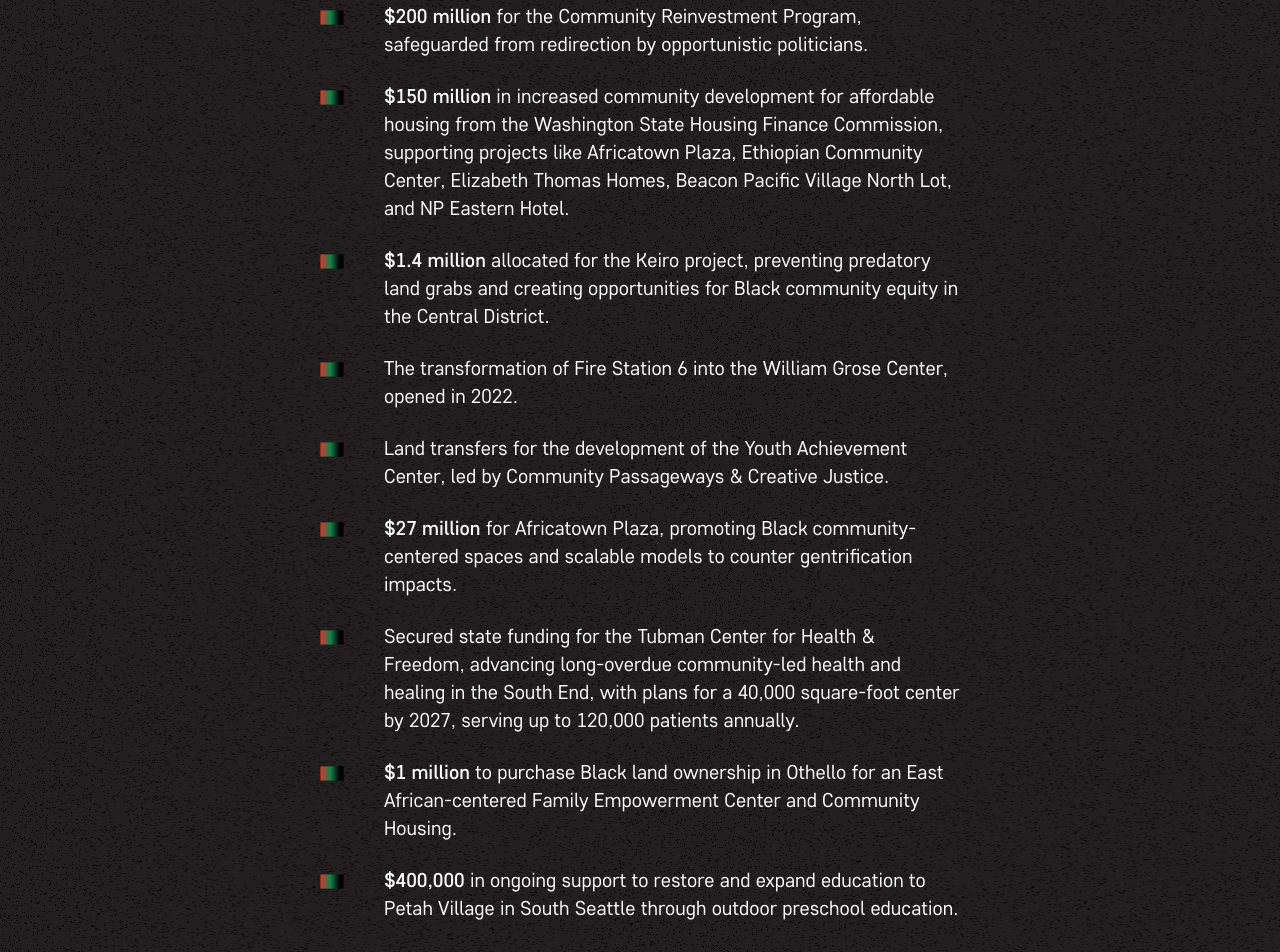
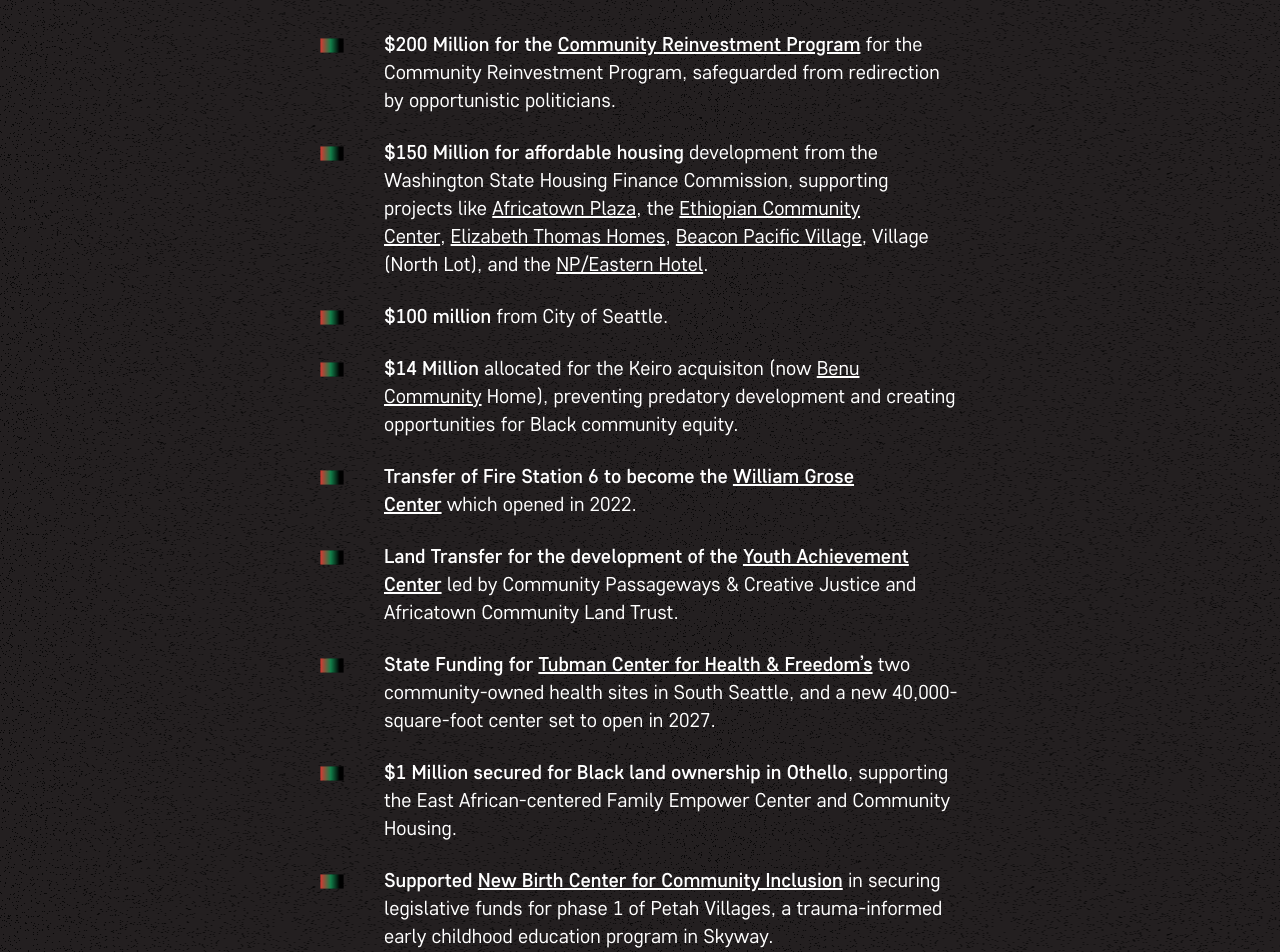
Before and after one commit to abu-kausar/contentful, a Next.js app: page /recentwins in a window 1280 px wide. Shown: the part 1140-2092 px from the top of the page. Built offline with nearby package versions, Linux system fonts and the light colour scheme.

Commit message:
recent wins content and blog image issue resolved

```diff
--- a/src/app/recentwins/page.tsx
+++ b/src/app/recentwins/page.tsx
@@ -47,9 +47,11 @@
             KCEN Wins: Moving the Dial for Black Equity
           </h2>
           <p className="mb-10">
-            Our success is measured by tangible improvements in the lives of
-            Black people. Through nearly 315,000 direct actions, KCEN has
-            mobilized efforts that have secured:
+            We measure success by the tangible investments and improvements in
+            the lives of Black people. Through nearly 315,000 direct actions of
+            community members, we have made strides in securing land and other
+            forms of equity for the Black community.To date our collective
+            achievements include:
           </p>
           <ul className="text-white text-xl font-normal mx-0 md:mx-72 flex flex-col gap-y-6">
             <li className="flex items-start gap-x-10">
@@ -58,10 +60,20 @@
                 alt=""
                 className="w-6 h-auto mt-2"
               />
-              <span>
-                <b>$200 million</b> for the Community Reinvestment Program,
-                safeguarded from redirection by opportunistic politicians.
-              </span>
+              <p className="text-xl">
+                <strong className="font-bold">
+                  $200 Million for the&nbsp;
+                  <a
+                    href="https://www.commerce.wa.gov/crp/"
+                    target="_blank"
+                    className="underline cursor-pointer"
+                  >
+                    Community Reinvestment Program
+                  </a>
+                </strong>
+                &nbsp;for the Community Reinvestment Program, safeguarded from
+                redirection by opportunistic politicians.
+              </p>
             </li>
 
             <li className="flex items-start gap-x-10">
@@ -70,96 +82,207 @@
                 alt=""
                 className="w-6 h-auto mt-2"
               />
-              <span>
-                <b>$150 million</b> in increased community development for
-                affordable housing from the Washington State Housing Finance
-                Commission, supporting projects like Africatown Plaza, Ethiopian
-                Community Center, Elizabeth Thomas Homes, Beacon Pacific Village
-                North Lot, and NP Eastern Hotel.
-              </span>
+              <p className="text-xl">
+                <strong className="font-bold">
+                  $150 Million for affordable housing
+                </strong>
+                &nbsp;development from the Washington State Housing Finance
+                Commission, supporting projects like&nbsp;
+                <a
+                  href="https://www.quorum.us/login/?next=/outbox/compose/403086/africatownplaza.org/"
+                  target="_blank"
+                  className="underline cursor-pointer"
+                >
+                  Africatown Plaza
+                </a>
+                , the&nbsp;
+                <a
+                  href="https://ecseattle.org/ethiopian-village/"
+                  target="_blank"
+                  className="underline cursor-pointer"
+                >
+                  Ethiopian Community Center
+                </a>
+                ,&nbsp;
+                <a
+                  href="https://www.elizabeththomashomesapts.com/"
+                  target="_blank"
+                  className="underline cursor-pointer"
+                >
+                  Elizabeth Thomas Homes
+                </a>
+                ,&nbsp;
+                <a
+                  href="https://docs.google.com/document/d/1zHAfYykQ5GAtYiUfrtv7hoLddGCKujACbjj9B57EP58/edit?tab=t.vmnag9sfxine"
+                  target="_blank"
+                  className="underline cursor-pointer"
+                >
+                  Beacon Pacific Village
+                </a>
+                , Village (North Lot), and the&nbsp;
+                <a
+                  href="https://allycommunitydevelopment.com/np-and-eastern-hotel/"
+                  target="_blank"
+                  className="underline cursor-pointer"
+                >
+                  NP/Eastern Hotel
+                </a>
+                .
+              </p>
             </li>
+
             <li className="flex items-start gap-x-10">
               <img
                 src="/images/liarrow.png"
                 alt=""
                 className="w-6 h-auto mt-2"
               />
-              <span>
-                <b>$1.4 million</b> allocated for the Keiro project, preventing
-                predatory land grabs and creating opportunities for Black
-                community equity in the Central District.
-              </span>
+              <p className="text-xl">
+                <strong className="font-bold">$100 million</strong>
+                &nbsp;from City of Seattle.
+              </p>
             </li>
+
             <li className="flex items-start gap-x-10">
               <img
                 src="/images/liarrow.png"
                 alt=""
                 className="w-6 h-auto mt-2"
               />
-              <span>
-                The transformation of Fire Station 6 into the William Grose
-                Center, opened in 2022.
-              </span>
+              <p className="text-xl">
+                <strong className="font-bold">
+                  $14 Million&nbsp;
+                </strong>
+                allocated for the Keiro acquisiton (now&nbsp;
+                <a
+                    href="https://www.quorum.us/login/?next=/outbox/compose/403086/benuhome.org/"
+                    target="_blank"
+                    className="underline cursor-pointer"
+                  >
+                    Benu Community
+                  </a>
+                 &nbsp;Home), preventing predatory development and creating
+                opportunities for Black community equity.
+              </p>
             </li>
+
             <li className="flex items-start gap-x-10">
               <img
                 src="/images/liarrow.png"
                 alt=""
                 className="w-6 h-auto mt-2"
               />
-              <span>
-                Land transfers for the development of the Youth Achievement
-                Center, led by Community Passageways & Creative Justice.
-              </span>
+              <p className="text-xl">
+                <strong className="font-bold">
+                  Transfer of Fire Station 6 to become the&nbsp;
+                  <a
+                    href="https://www.quorum.us/login/?next=/outbox/compose/403086/williamgrose.org/"
+                    target="_blank"
+                    className="underline cursor-pointer"
+                  >
+                    William Grose Center
+                  </a>
+                </strong>
+                &nbsp;which opened in 2022.
+              </p>
             </li>
+
             <li className="flex items-start gap-x-10">
               <img
                 src="/images/liarrow.png"
                 alt=""
                 className="w-6 h-auto mt-2"
               />
-              <span>
-                <b>$27 million</b> for Africatown Plaza, promoting Black
-                community-centered spaces and scalable models to counter
-                gentrification impacts.
-              </span>
+              <p className="text-xl">
+                <strong className="font-bold">
+                  Land Transfer for the development of the&nbsp;
+                  <a
+                    href="https://www.youthachievementcenter.org/"
+                    target="_blank"
+                    className="underline cursor-pointer"
+                  >
+                    Youth Achievement Center
+                  </a>
+                </strong>
+                &nbsp;led by Community Passageways & Creative Justice and Africatown Community Land Trust.
+              </p>
             </li>
+
             <li className="flex items-start gap-x-10">
               <img
                 src="/images/liarrow.png"
                 alt=""
                 className="w-6 h-auto mt-2"
               />
-              <span>
-                Secured state funding for the Tubman Center for Health &
-                Freedom, advancing long-overdue community-led health and healing
-                in the South End, with plans for a 40,000 square-foot center by
-                2027, serving up to 120,000 patients annually.
-              </span>
+              <p className="text-xl">
+                <strong className="font-bold">
+                  State Funding for&nbsp;
+                  <a
+                    href="https://www.tubmanhealth.org/"
+                    target="_blank"
+                    className="underline cursor-pointer"
+                  >
+                    Tubman Center for Health & Freedom’s
+                  </a>
+                </strong>
+                &nbsp;two community-owned health sites in South Seattle, and a new 40,000-square-foot center set to open in 2027.
+              </p>
             </li>
+
             <li className="flex items-start gap-x-10">
               <img
                 src="/images/liarrow.png"
                 alt=""
                 className="w-6 h-auto mt-2"
               />
-              <span>
-                <b>$1 million</b> to purchase Black land ownership in Othello
-                for an East African-centered Family Empowerment Center and
-                Community Housing.
-              </span>
+              <p className="text-xl">
+                <strong className="font-bold">
+                  $1 Million secured for Black land ownership in Othello
+                </strong>
+                , supporting the East African-centered Family Empower Center and Community Housing.
+              </p>
             </li>
+
             <li className="flex items-start gap-x-10">
               <img
                 src="/images/liarrow.png"
                 alt=""
                 className="w-6 h-auto mt-2"
               />
-              <span>
-                <b>$400,000</b> in ongoing support to restore and expand
-                education to Petah Village in South Seattle through outdoor
-                preschool education.
-              </span>
+              <p className="text-xl">
+                <strong className="font-bold">
+                  Supported&nbsp;
+                  <a
+                    href="https://newbirthcci.yalifestudios.com/"
+                    target="_blank"
+                    className="underline cursor-pointer"
+                  >
+                    New Birth Center for Community Inclusion
+                  </a>
+                </strong>
+                &nbsp;in securing legislative funds for phase 1 of Petah Villages, a trauma-informed early childhood education program in Skyway.
+              </p>
+            </li>
+
+            <li className="flex items-start gap-x-10">
+              <img
+                src="/images/liarrow.png"
+                alt=""
+                className="w-6 h-auto mt-2"
+              />
+              <p className="text-xl">
+                <strong className="font-bold">
+                  Over 4,000 actions to secure the&nbsp;
+                  <a
+                    href="https://www.wshfc.org/covenant/index.htm"
+                    target="_blank"
+                    className="underline cursor-pointer"
+                  >
+                    Covenant Homeownership Act
+                  </a>
+                </strong>
+                &nbsp;that provides up to $150K in down payment assistance to homebuyers who&apos;s families endured racial housing covenants.
+              </p>
             </li>
           </ul>
         </section>
--- a/src/components/InitiativePageClient.tsx
+++ b/src/components/InitiativePageClient.tsx
@@ -357,7 +357,7 @@
                 {/* Blog Layout */}
                 <div className="grid grid-cols-1 md:grid-cols-2 gap-5 mt-5 w-full">
                   {/* Left Column (2 stacked small cards) */}
-                  <div className="flex flex-col gap-5">
+                  <div className="flex flex-col gap-5 xl:h-[640px]">
                     {entries.slice(0, 2).map((item) => {
                       const imageUrl = item.fields.heroImageResolved?.fields
                         ?.file?.url
@@ -393,7 +393,7 @@
                     {entries[2] && (
                       <Link
                         href={`/all-blog/${entries[2].fields.slug}`}
-                        className="relative block w-full h-full"
+                        className="relative block w-full h-full xl:h-[640px]"
                       >
                         <img
                           src={
```
